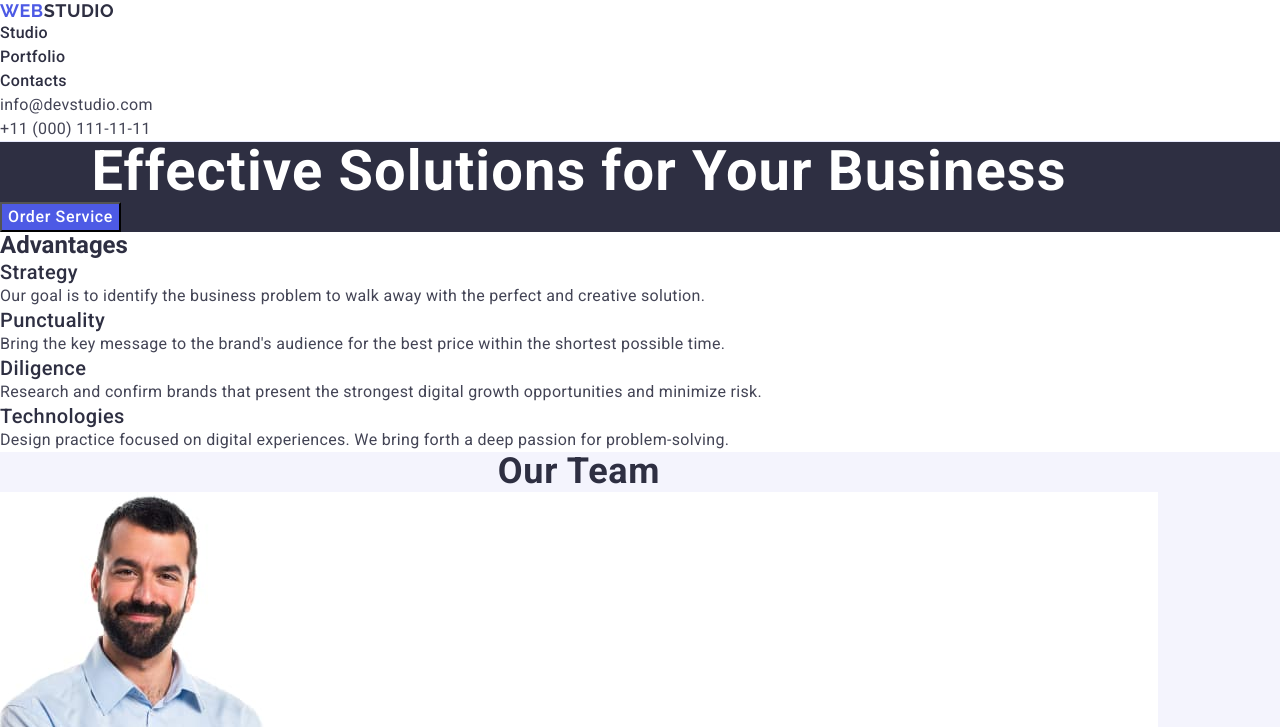
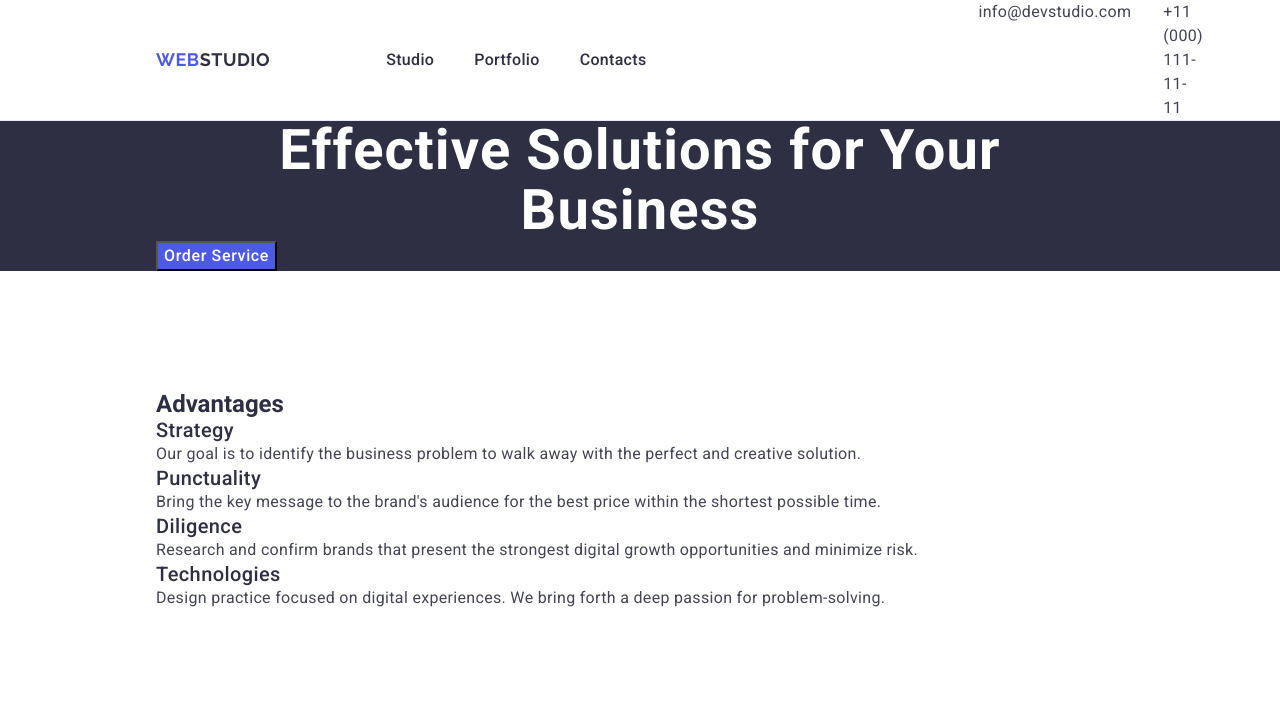
Before and after one commit to anasstasiia-martyniuk/goit-markup-hw-03, a plain HTML site: page index.html in a window 1280 px wide. Shown: the top 727 px of the page. Drawn offline with nearby package versions, Linux system fonts and the light colour scheme.

Commit message:
update-header-styles

```diff
--- a/css/styles.css
+++ b/css/styles.css
@@ -25,18 +25,41 @@ img {
 }
 .container {
     max-width: 1158px;
-    padding-left:
-    padding-right:
-    margin-left:
-    margin-right:
+    padding-left: ;
+    padding-right: ;
+    margin-left: 156px;
+    margin-right: 156px;
 }
 .section {
-
+    padding-top: 120px;
+    padding-bottom: 120px;
 }
 
 /* Header */
 .menu{
     border-bottom: 1px solid #e7e9fc;
+}
+.header-container {
+    display: flex;
+    flex-direction: row;
+    align-items: center;
+}
+.nav-container {
+    display: flex;
+    flex-direction: row;
+    justify-content: flex-end;
+    gap: 40px;
+    align-items: center;
+}
+.address-container {
+    display: flex;
+    flex-direction: row;
+    gap: 32px;
+}
+.menu-list {
+    display: flex;
+    gap: 40px;
+    margin-right: 332px;
 }
 .menu-list-item {
     font-weight: 500;
@@ -48,15 +71,13 @@ img {
 .menu-list-item:focus {
     color:#404bbf;
 }
-.menu-address {
-    font-style: normal;
-}
 .menu-contacts {
     font-weight: 400;
     font-size: 16px;
     line-height: 1.5;
     letter-spacing: 0.02em;
     color:#434455;
+
 }
 .menu-contacts:hover,
 .menu-contacts:focus {
@@ -70,8 +91,17 @@ img {
     letter-spacing: 0.03em;
     text-transform:uppercase;
     color: #4d5ae5;
+
+    display: flex;
+    align-items: center;
+    justify-content: flex-start;
+    flex-direction: row;
+    gap: 0px;
+    padding-top: 24px;
+    padding-bottom: 24px;
+    margin-right: 76px;
 }
-.logo-second-part {
+.logo span{
     color:#2e2f42;
 }
 
@@ -194,7 +224,7 @@ img {
     text-transform: uppercase;
     color: #4d5ae5;
 }
-.logo-footer-part-bottom {
+.logo-footer span{
     color: #f4f4fd;
 }
 .page-footer {
--- a/index.html
+++ b/index.html
@@ -19,18 +19,17 @@
   <body>
     <header class="menu">
       <div class="container">
-        <nav>
-          <a href="./index.html" class="logo">
-            Web<span class="logo-second-part">Studio</span>
-          </a>
-          <ul>
+        <div class="header-container">
+          <nav class="nav-container">
+            <a href="./index.html" class="logo"> Web<span>Studio</span> </a>
+            <ul class="menu-list">
               <li><a href="./index.html" class="menu-list-item">Studio</a></li>
               <li><a href="" class="menu-list-item">Portfolio</a></li>
               <li><a href="" class="menu-list-item">Contacts</a></li>
             </ul>
           </nav>
-        <address class="menu-address">
-          <ul>
+          <address>
+            <ul class="address-container">
               <li>
                 <a href="mailto:info@devstudio.com" class="menu-contacts"
                   >info@devstudio.com</a
@@ -44,7 +43,9 @@
             </ul>
           </address>
         </div>
+      </div>
     </header>
+
     <main>
       <!-- Order Service -->
       <section class="order-service" class="section">
@@ -203,11 +204,10 @@
         </div>
       </section>
     </main>
+
     <footer class="page-footer">
       <div class="container">
-        <a href="./index.html" class="logo-footer">
-          Web<span class="logo-footer-part-bottom">Studio</span>
-        </a>
+        <a href="./index.html" class="logo-footer"> Web<span>Studio</span> </a>
         <p class="page-footer-text">
           Increase the flow of customers and sales for your business with
           digital marketing & growth solutions.
```
Lines whose indentation alone changed are shown as unchanged.
